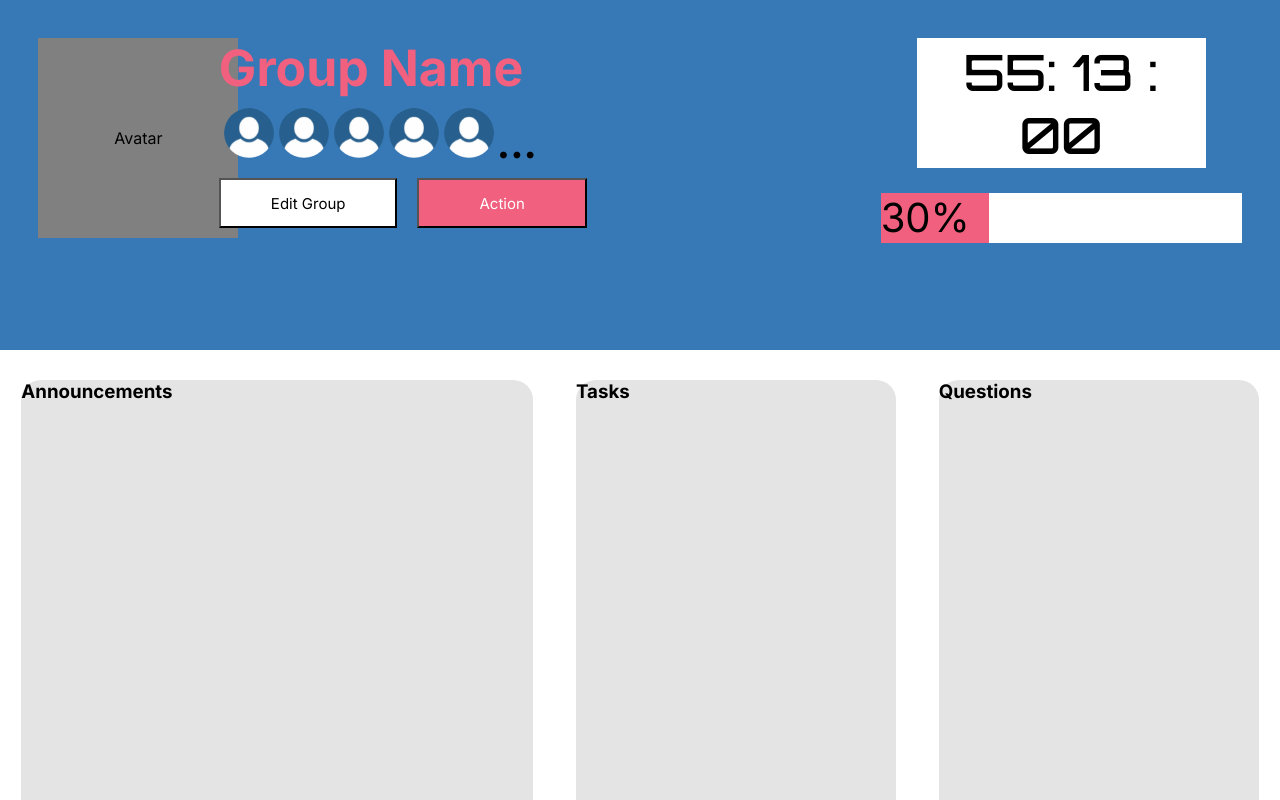
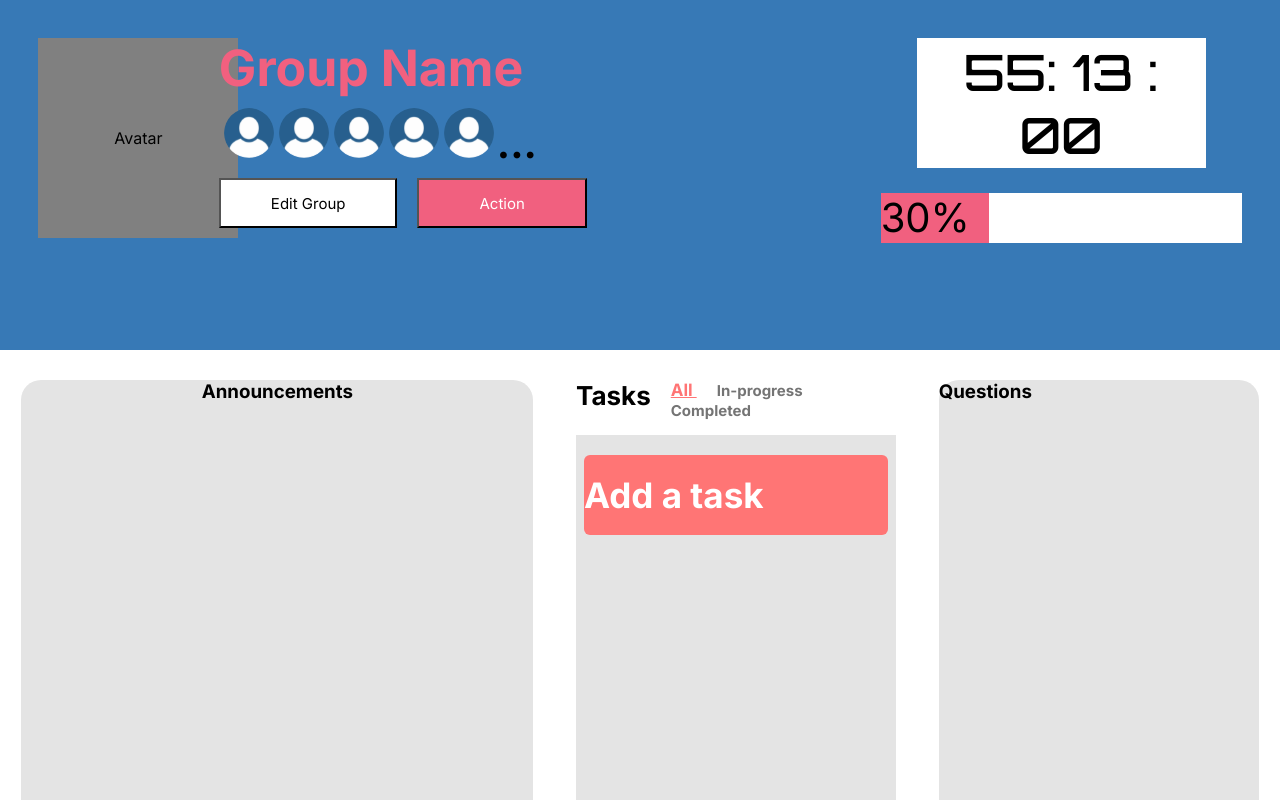
Before and after one commit to aibarrola/SubtleAsianNetwork, a React (Create React App) app: page /group in a window 1280 px wide. Shown: the top 800 px of the page. Built offline with nearby package versions, Linux system fonts and the light colour scheme.

Commit message:
add toDo list

```diff
--- a/src/components/pages/groupPage/groupPage.css
+++ b/src/components/pages/groupPage/groupPage.css
@@ -111,6 +111,7 @@
 }
 
 .announcements {
+  display: flex;
   width: 40%;
   justify-content: center;
   background-color: var(--primary-border-color);
@@ -118,11 +119,19 @@
 }
 
 .tasks {
-  justify-content: center;
+  padding-top: 20px;
+  display: flex;
+  flex-direction: column;
+  align-items: start;
   width: 25%;
   background-color: var(--primary-border-color);
   border-radius: 20px;
 }
+
+/* .taskHeader {
+  grid-column: 2/3;
+  width: 100%;
+} */
 
 .questionsAnswers {
   justify-content: center;
--- a/src/components/pages/groupPage/groupPage.jsx
+++ b/src/components/pages/groupPage/groupPage.jsx
@@ -1,5 +1,6 @@
 import React from "react";
 import "./groupPage.css";
+import GroupToDo from "../groupPage/groupToDo";
 import Navbar from "../../navbar";
 
 const editProfile = (props) => {
@@ -52,9 +53,8 @@ const editProfile = (props) => {
         <div className="announcements">
           <h3> Announcements </h3>
         </div>
-        <div className="tasks">
-          <h3> Tasks </h3>
-        </div>
+        <GroupToDo />
+
         <div className="questionsAnswers">
           <h3> Questions </h3>
         </div>
--- /dev/null
+++ b/src/components/pages/groupPage/groupToDo.css
@@ -0,0 +1,64 @@
+.tasksContainer {
+  display: flex;
+  flex-direction: column;
+
+  height: 700px;
+  width: 25%;
+}
+
+.todoContainer {
+  display: flex;
+  background-color: var(--primary-border-color);
+
+  padding-top: 20px;
+  flex-direction: column;
+  align-items: center;
+  width: 100%;
+  height: 100%;
+}
+
+.toDoNav {
+  display: flex;
+  flex-direction: row;
+  justify-content: space-between;
+  margin-bottom: 15px;
+}
+
+.taskHeader {
+  font-size: 26px;
+  font-weight: bold;
+  left: 0;
+  top: 0;
+}
+
+.switchTabs {
+  margin-left: 20px;
+  color: #000000;
+  opacity: 54%;
+  font-size: 15px;
+  font-weight: bold;
+}
+
+.switchTabs.active {
+  margin-left: 20px;
+  color: red;
+  opacity: 54%;
+  text-decoration: underline;
+  font-size: 17px;
+  font-weight: bold;
+}
+
+.addTask {
+  color: white;
+  background-color: #ff7575;
+
+  font-size: 35px;
+  width: 95%;
+  border: 0px;
+  border-radius: 6px;
+  height: 80px;
+}
+.addTask::placeholder {
+  color: white;
+  font-weight: bold;
+}
--- /dev/null
+++ b/src/components/pages/groupPage/groupToDo.jsx
@@ -0,0 +1,22 @@
+import React from "react";
+import "./groupToDo.css";
+
+const tasks = (props) => {
+  return (
+    <div className="tasksContainer">
+      <div className="toDoNav">
+        <small className="taskHeader"> Tasks </small>
+        <div className="toDoSwitch">
+          <small className="switchTabs active"> All </small>
+          <small className="switchTabs"> In-progress </small>
+          <small className="switchTabs"> Completed </small>
+        </div>
+      </div>
+      <div className="todoContainer">
+        <input className="addTask" placeholder="Add a task" />
+      </div>
+    </div>
+  );
+};
+
+export default tasks;
```
